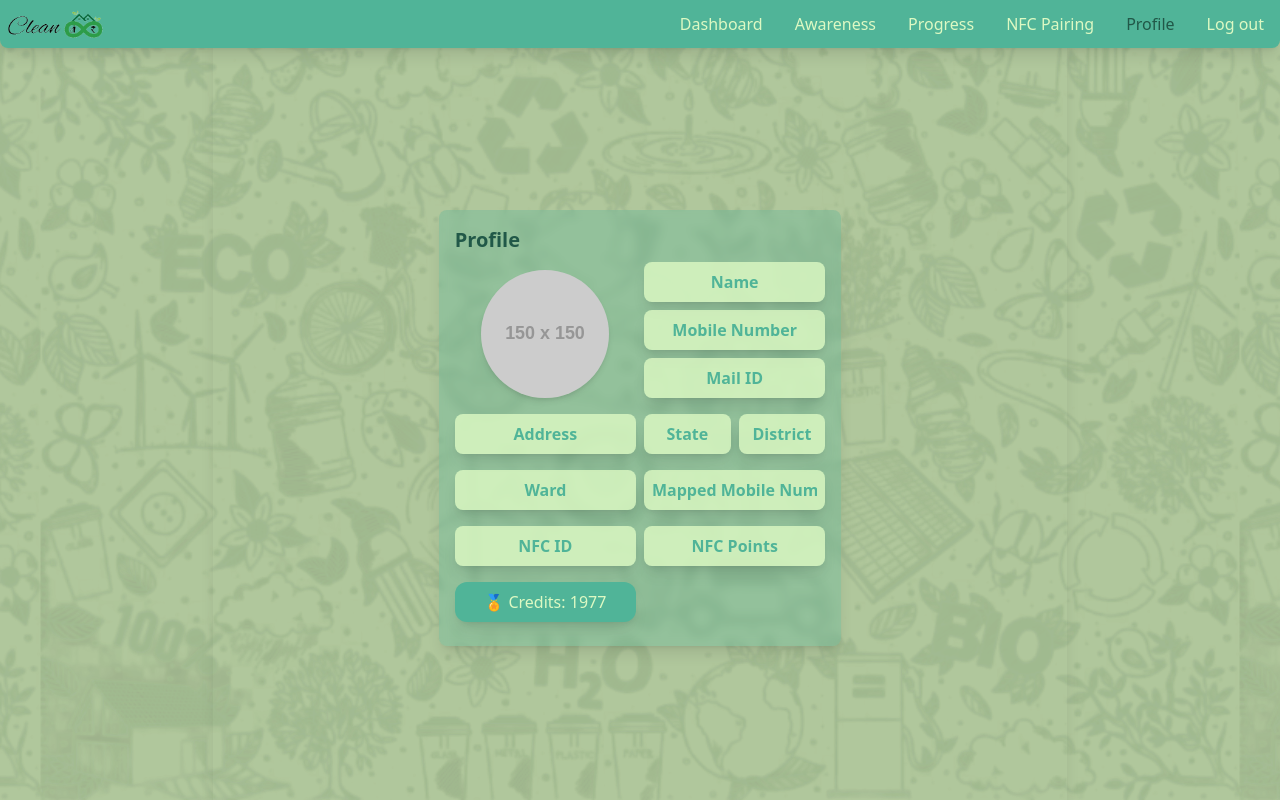
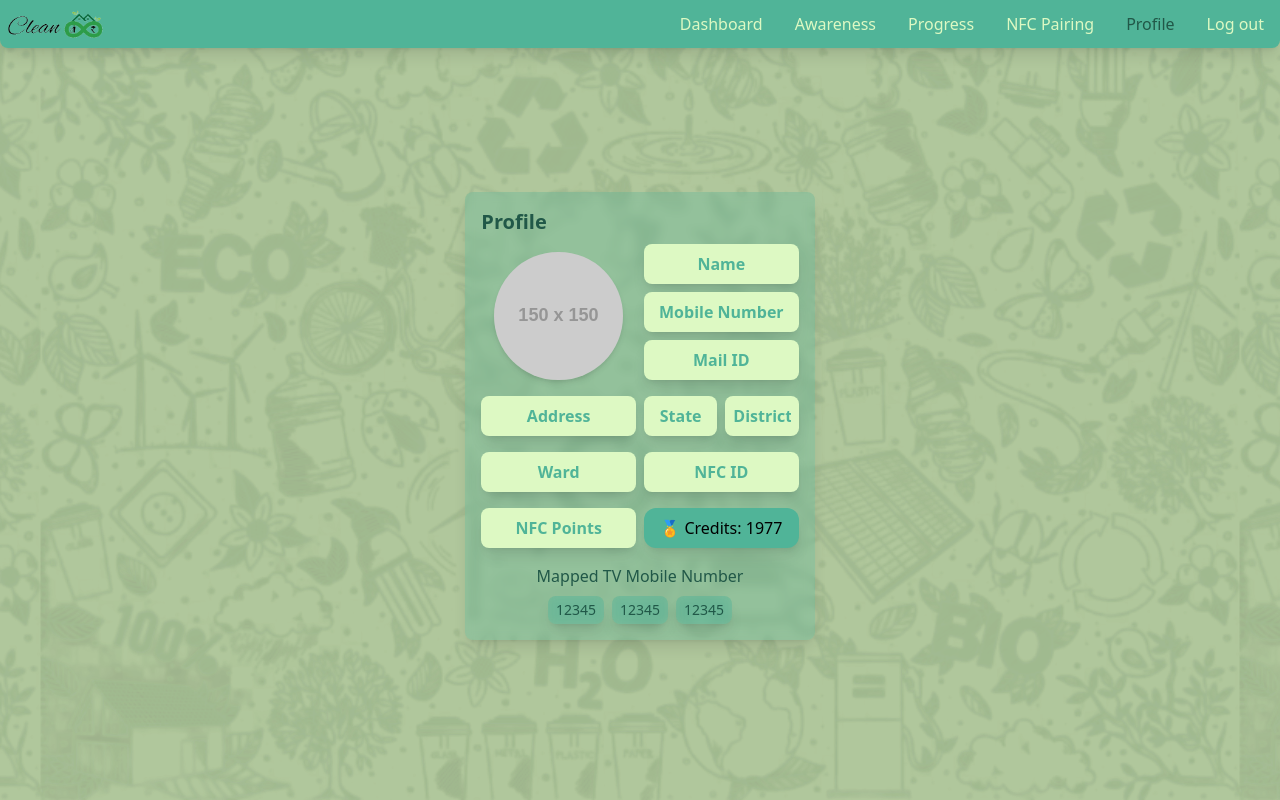
Before and after one commit to AJAY260505/cleaninfinity, a React (Vite) app in the folder client/: page /profile in a window 1280 px wide. Built offline with nearby package versions, Linux system fonts and the light colour scheme.

Commit message:
Updated PIngMe UI

```diff
--- a/client/src/components/Awareness.jsx
+++ b/client/src/components/Awareness.jsx
@@ -25,14 +25,7 @@ function Accordion({ title, content }) {
   )
 }
 
-export default function Awareness({ src ,data}) {
-  const cardsData = Array.from({ length: 9 }, (_, index) => ({
-    id: index + 1,
-    title: `Card ${index + 1}`,
-    description: 'This is a description of the card.',
-    image: 'https://placehold.co/150'
-  }))
-
+export default function Awareness({ src ,data,cardsData}) {
   const [showMoreVideos, setShowMoreVideos] = useState(false)
   const [showMoreArticles, setShowMoreArticles] = useState(false)
   const [isMobile, setIsMobile] = useState(false)
--- a/client/src/components/BarChart.jsx
+++ b/client/src/components/BarChart.jsx
@@ -9,7 +9,7 @@ export default function BarGraph({ data }) {
     months.push(previousMonth.toLocaleString('default', { month: 'short' }))
   }
   return (
-    <div className='w-full max-w-4xl rounded-md shadow-lg py-2 drop'>
+    <div className='w-full max-w-4xl py-2 drop'>
       <div className='flex justify-between items-end h-44 px-4'>
         {months.map((month, index) => (
           <div
--- a/client/src/components/Dashboard.jsx
+++ b/client/src/components/Dashboard.jsx
@@ -4,7 +4,7 @@ import VerticalCard from './VerticalCard'
 export default function Dashboard({ creditVal, BarGraphVals, titles }) {
   return (
     <div className='container'>
-      <div className='w-24 flex items-center justify-around p-2 rounded-lg drop shadow-lg absolute bottom-6 right-2 '>
+      <div className='w-24 flex items-center justify-around p-2 drop absolute bottom-6 right-2'>
         <img
           src='/coins-solid.svg'
           className='w-6'
--- /dev/null
+++ b/client/src/components/PingMe.jsx
@@ -0,0 +1,30 @@
+import {useState} from 'react'
+export default function PingMe() {
+  const [name, setName] = useState('')
+  const [subject, setSubject] = useState('')
+  const [description, setDescription] = useState('')
+
+  return (
+    <div className='flex flex-col items-center container max-w-md'>
+      <div className='drop p-4'>
+        <h1 className='text-3xl font-bold mb-4'>Ping Me - Contact Us</h1>
+        <div className='flex flex-col w-full'>
+          <input type='text' placeholder='Your name' value={name} onChange={e => setName(e.target.value)} />
+          <input type='text' placeholder='Problem subject' value={subject} onChange={e => setSubject(e.target.value)} />
+          <span className='flex items-center relative'>
+            <textarea
+              placeholder='Brief description'
+              rows={5}
+              value={description}
+              onChange={e => setDescription(e.target.value)}></textarea>
+            <input type='file' multiple className='hidden' />
+            <span className='cursor-pointer absolute inset-0 flex items-center justify-center w-24 aspect-square rounded-full bg-gray-200'>
+              Add images
+            </span>
+          </span>
+          <button className='btn'>Submit</button>
+        </div>
+      </div>
+    </div>
+  )
+}
--- a/client/src/components/Profile.jsx
+++ b/client/src/components/Profile.jsx
@@ -1,4 +1,4 @@
-import { useState, useEffect } from 'react'
+import {useState, useEffect} from 'react'
 export default function ProfileForm() {
   const [profile, setProfile] = useState({
     id: '',
@@ -9,14 +9,14 @@ export default function ProfileForm() {
     state: '',
     district: '',
     ward: '',
-    mappedTvmobileNumber: '',
+    mappedTvmobileNumber: ['12345', '12345', '12345'],
     nfcDid: '',
     credits: '',
     nfcDPoints: '',
     photo: null
   })
   useEffect(() => {
-    setProfile((prevProfile) => ({
+    setProfile(prevProfile => ({
       ...prevProfile,
       id: Math.floor(Math.random() * 1000000),
       credits: Math.floor(Math.random() * 5000)
@@ -24,106 +24,41 @@ export default function ProfileForm() {
   }, [])
   return (
     <div className='flex items-center justify-center container min-h-screen'>
-      <div className='drop p-4 shadow-lg rounded-lg md:w-1/2'>
+      <div className='drop p-4 md:w-1/2'>
         <h2 className='font-semibold text-xl mb-2 text-start'>Profile</h2>
         <form className='grid grid-cols-1 md:grid-cols-2 gap-2 items-center'>
-          <label
-            htmlFor='photo-upload'
-            className='col-span-full md:col-span-1 cursor-pointer flex justify-center'
-          >
-            <img
-              src={profile.photo || 'https://placehold.co/150'}
-              alt='Profile'
-              className='w-32 h-32 rounded-full object-cover shadow-md'
-            />
-            <input
-              id='photo-upload'
-              type='file'
-              accept='image/*'
-              className='hidden'
-            />
-          </label>
+          <img
+            src={profile.photo || 'https://placehold.co/150'}
+            alt='Profile'
+            className='lg:w-10/12 md:w-10/12 rounded-full mx-auto object-cover shadow-md'
+          />
+          <input id='photo-upload' type='file' accept='image/*' className='hidden' />
           <span>
-            <input
-              type='text'
-              name='name'
-              value={profile.name}
-              placeholder='Name'
-              disabled
-            />
-            <input
-              type='text'
-              name='mobileNumber'
-              value={profile.mobileNumber}
-              placeholder='Mobile Number'
-              disabled
-            />
-            <input
-              type='email'
-              name='mailId'
-              value={profile.mailId}
-              placeholder='Mail ID'
-              disabled
-            />
+            <input type='text' name='name' value={profile.name} placeholder='Name' disabled />
+            <input type='text' name='mobileNumber' value={profile.mobileNumber} placeholder='Mobile Number' disabled />
+            <input type='email' name='mailId' value={profile.mailId} placeholder='Mail ID' disabled />
           </span>
-          <input
-            type='text'
-            name='address'
-            value={profile.address}
-            placeholder='Address'
-            disabled
-          />
+          <input type='text' name='address' value={profile.address} placeholder='Address' disabled />
           <span className='flex gap-2'>
-            <input
-              type='text'
-              name='state'
-              value={profile.state}
-              placeholder='State'
-              disabled
-            />
-            <input
-              type='text'
-              name='district'
-              value={profile.district}
-              placeholder='District'
-              disabled
-            />
+            <input type='text' name='state' value={profile.state} placeholder='State' disabled />
+            <input type='text' name='district' value={profile.district} placeholder='District' disabled />
           </span>
-          <input
-            type='text'
-            name='ward'
-            value={profile.ward}
-            placeholder='Ward'
-            disabled
-          />
-          <input
-            type='text'
-            name='mappedTvmobileNumber'
-            value={profile.mappedTvmobileNumber}
-            placeholder='Mapped Mobile Number'
-            disabled
-          />
-          <input
-            type='text'
-            name='nfcDid'
-            value={profile.nfcDid}
-            placeholder='NFC ID'
-            disabled
-          />
-          <input
-            type='text'
-            name='nfcDPoints'
-            value={profile.nfcDPoints}
-            placeholder='NFC Points'
-            disabled
-          />
-          <span
-            type='button'
-            className='btn text-center'
-            disabled
-          >
+          <input type='text' name='ward' value={profile.ward} placeholder='Ward' disabled />
+          <input type='text' name='nfcDid' value={profile.nfcDid} placeholder='NFC ID' disabled />
+          <input type='text' name='nfcDPoints' value={profile.nfcDPoints} placeholder='NFC Points' disabled />
+          <span type='button' className='btn text-center' disabled>
             🏅 Credits: {profile.credits}
           </span>
+          <div className='col-span-2 text-center'>
+            <p className='mb-2'>Mapped TV Mobile Number</p>
+            <div className='flex gap-2 justify-center'>
+              {profile.mappedTvmobileNumber.map(number => (
+                <span key={number} className='drop px-2 py-1 text-sm'>
+                  {number}
+                </span>
+              ))}
+            </div>
+          </div>
         </form>
       </div>
     </div>
--- a/client/src/data/config.js
+++ b/client/src/data/config.js
@@ -10,6 +10,12 @@ export const dashboard_titles = [
   {title: 'Activity', path: '/activity'}
 ]
 export const awareness_video_link = 'https://www.youtube.com/embed/DHfRfU3XUEo?si=2Tw6Xk_Xs3Ihwak3'
+export const awareness_cardsData = Array.from({length: 9}, (_, index) => ({
+  id: index + 1,
+  title: `Card ${index + 1}`,
+  description: 'This is a description of the card.',
+  image: 'https://placehold.co/150'
+}))
 export const progress_data = [70, 50, 90, 30, 100, 45, 80, 60, 25, 85, 55, 75]
 export const progress_users = [
   {name: 'User 1', value: 66},
--- a/client/src/index.css
+++ b/client/src/index.css
@@ -9,11 +9,12 @@ body::after {
   @apply fixed top-0 w-full h-full bg-black bg-opacity-20 -z-10;
 }
 .drop {
-  @apply bg-medium-green/30 backdrop-blur-sm;
+  @apply bg-medium-green/30 backdrop-blur-sm rounded-lg shadow-lg;
 }
 input,
+textarea,
 select {
-  @apply rounded-lg p-2 mb-2 hover:shadow-md bg-lightest-green/80 w-full focus:outline-none focus:ring-2 focus:ring-medium-green transition font-semibold shadow-lg;
+  @apply rounded-lg p-2 mb-2 hover:shadow-md bg-lightest-green w-full focus:outline-none focus:ring-2 focus:ring-medium-green transition font-semibold shadow-lg;
 }
 input::placeholder {
   @apply text-medium-green text-center;
@@ -25,7 +26,7 @@ input::placeholder {
   @apply w-1/2 p-2;
 }
 .container {
-  @apply px-6 mx-auto min-h-screen lg:w-8/12 pt-14 shadow-lg;
+  @apply p-6 mx-auto min-h-screen lg:w-7/12 pt-14;
 }
 .notActivebtn {
   @apply text-dark-green border-2 border-medium-green border-solid;
@@ -49,7 +50,7 @@ header a {
   @apply w-full;
 }
 .btn {
-  @apply w-full py-2 rounded-xl bg-medium-green mb-2 shadow-lg hover:shadow-md hover:bg-dark-green transition-colors duration-150 text-lightest-green;
+  @apply w-full py-2 rounded-xl bg-medium-green mb-2 shadow-lg hover:shadow-md hover:bg-dark-green transition-colors duration-150 text-black font-medium;
 }
 .button-disabled {
   @apply bg-gray-300 text-gray-500 cursor-not-allowed;
```
Also changed, not shown: client/src/components/Layout.jsx (+8 -2 lines), 1 other file (tests, documents, lock files or other folders).
